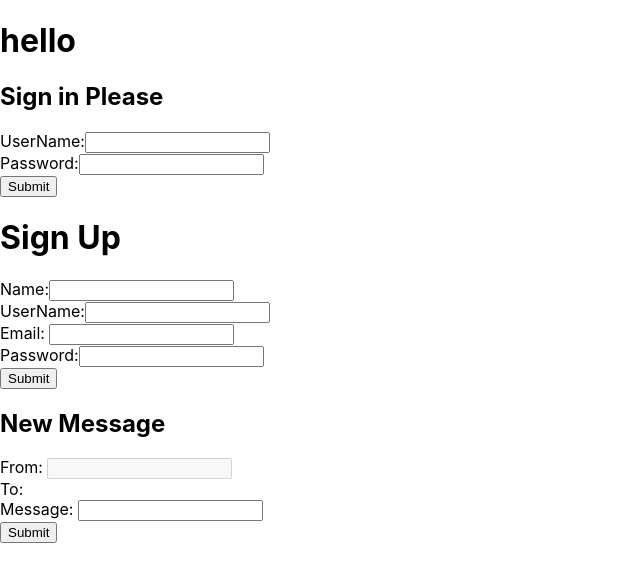
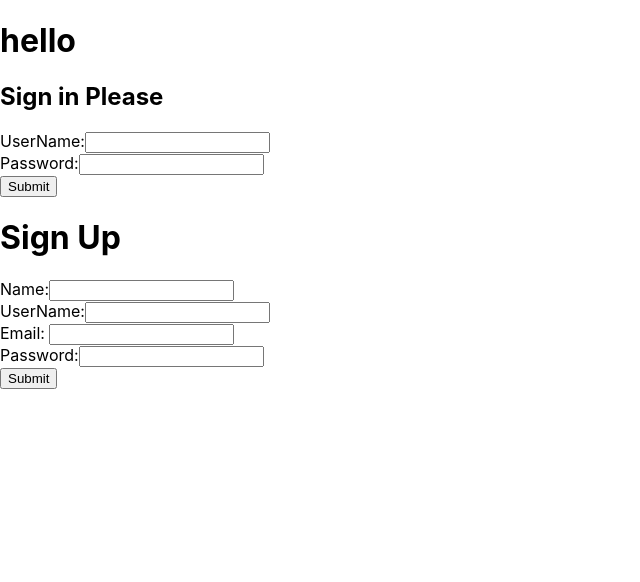
Before and after one commit to augustoibarrola/datr.fm, a React (Create React App) app: page / in a window 1280 px wide. Shown: the top 582 px of the page, without its empty margins (0-640 px from the left). Built offline with nearby package versions, Linux system fonts and the light colour scheme; no server answers.

Commit message:
moved messaged component over to userprofile

```diff
--- a/src/App.js
+++ b/src/App.js
@@ -3,7 +3,6 @@ import logo from './logo.svg';
 import './App.css';
 import SignInForm from './Components/SignInForm.js'
 import Signup from './Components/SignUpForm.js'
-import NewMessage from './Components/NewMessage.js'
 import UserNavBar from './Components/UserNavBar.js'
 import UserProfile from './Containers/UserProfile.js'
 
@@ -15,7 +14,7 @@ function App() {
   const [presentUser, setPresentUser] = useState(false)
 
   const [users, setUsers] = useState([])
-  const [currentUser, setCurrentUser] = useState(false)
+
 
   const submitHandler = (event) => {
     event.preventDefault()
@@ -33,23 +32,12 @@ function App() {
     .then(usersJson => setUsers(usersJson))
   }, [])
 
-
-  // const loginToggle = () => {
-  //   if (presentUser === false) {
-  //    return < SignInForm user={presentUser} submitHandler={submitHandler}/>
-  //   } else if (currentUser !== false) {
-  //     <  UserProfile user={presentUser}/>
-  //   }
-  // }
-
   return (
     <div>
       {presentUser ? <UserNavBar /> : null }
       <div>
-        {/* {loginToggle()} */}
-        {presentUser ?  < UserProfile user={presentUser}/>  : < SignInForm user={presentUser} submitHandler={submitHandler}/> }
+        { presentUser ?  < UserProfile user={presentUser}/>  : < SignInForm user={presentUser} submitHandler={submitHandler}/> }
         < Signup />
-        < NewMessage user={presentUser}/>
       </div>
     </div>
   );
--- a/src/Containers/UserProfile.js
+++ b/src/Containers/UserProfile.js
@@ -1,10 +1,13 @@
 import React from 'react'
+import NewMessage from '../Components/NewMessage.js'
+
 
 const UserProfile = (props) => {
     return(
         <div>
             <p> user goes here: </p>
             {props.user.name}
+            < NewMessage user={props.user}/>
         </div>
         )
 }
```
